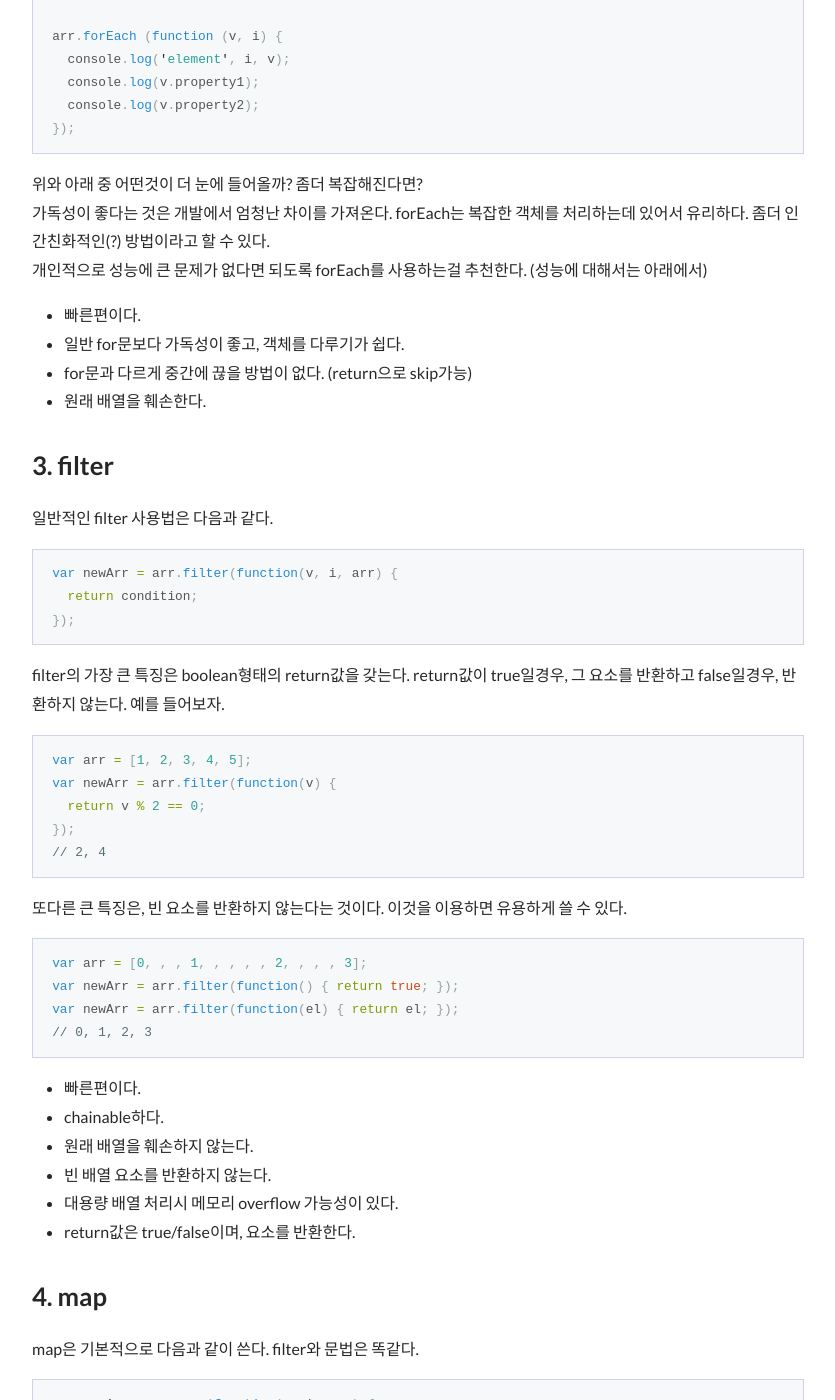
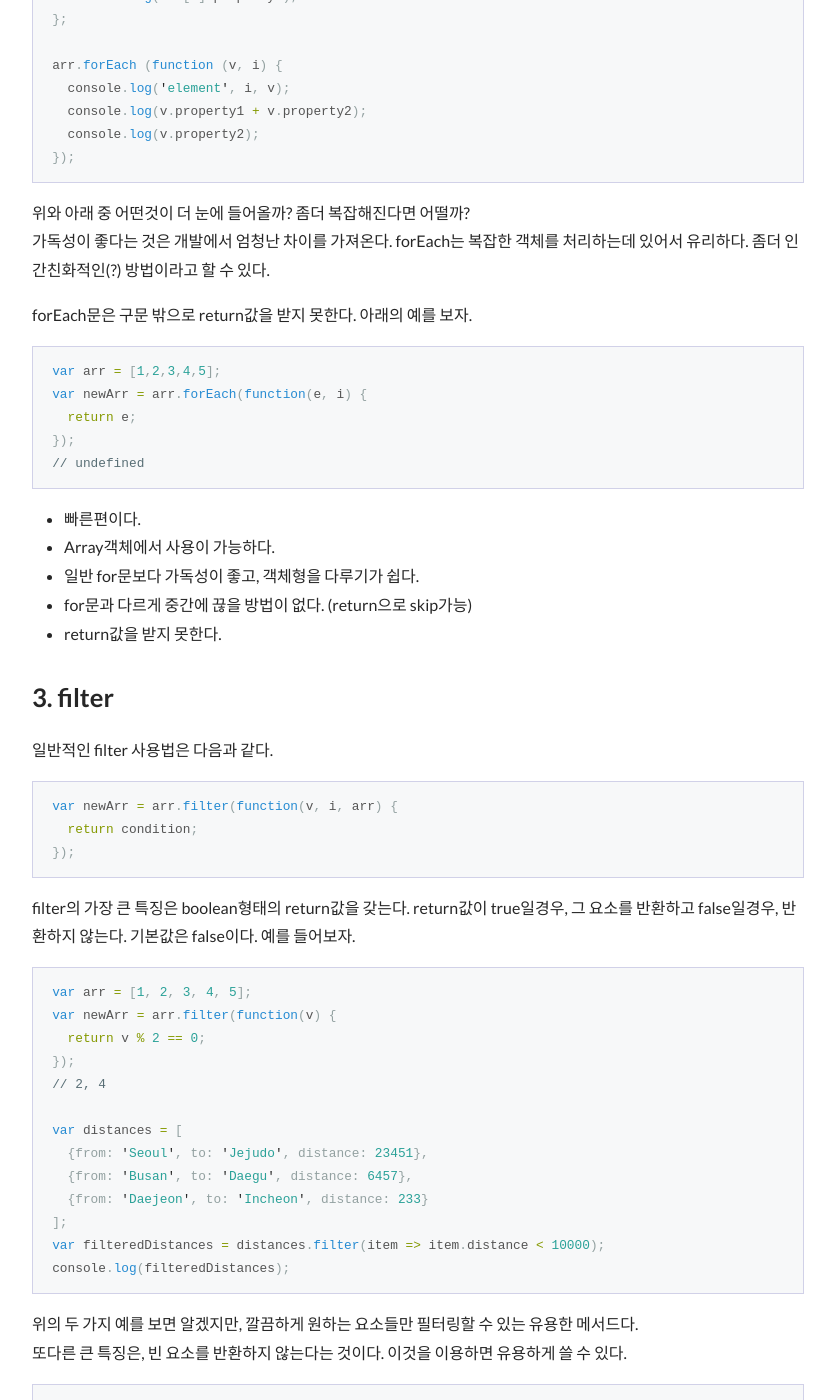
Before and after one commit to daesuni/daesuni.github.io, a Jekyll site: the page built from _posts/2019-01-30-Loop performance.md, in a window 1280 px wide and 1400 px high, scrolled down 1230 px. Shown: the whole window, without its empty margins (222-1057 px from the left). Built offline with Jekyll 4.4.1, drawn with Linux system fonts in a browser that asks for light colours; comment, search, counter and statistics services are not loaded; some of the changed text lies outside the part shown.

Commit message:
post refine

````diff
--- a/_posts/2019-01-30-Loop performance.md
+++ b/_posts/2019-01-30-Loop performance.md
@@ -20,8 +20,9 @@ for (int i = 0; i < 10; i++) {
 ```
 
 - 가장 빠르고 단순하다. 그래서 효율적이다.
-- 중간에 loop종료가 가능하다. (continue or break)
-- 반복범위 컨트롤이 가능하다.
+- 모든 자료형에 대해 사용이 가능하다.
+- 중간에 loop 건너뛰기나 종료가 가능하다. (continue or break)
+- 반복범위 컨트롤이 가능하다. (i++, i--, i+=2*i 등)
 - 변수를 활용할 수 있다. (var i 값을 사용할 수 있다)
 
 ### 2. forEach
@@ -39,25 +40,35 @@ arr.forEach(function(v, i, arr) {
 ```javascript
 for (var i = 0; i <arr.length; i++) {
   console.log('element', i, arr[i]);
-  console.log(arr[i].property1);
+  console.log(arr[i].property1 + arr[i].property2);
   console.log(arr[i].property2);
 };
 
 arr.forEach (function (v, i) {
   console.log('element', i, v);
-  console.log(v.property1);
+  console.log(v.property1 + v.property2);
   console.log(v.property2);
 });
 ```
 
-위와 아래 중 어떤것이 더 눈에 들어올까? 좀더 복잡해진다면?<br/>
+위와 아래 중 어떤것이 더 눈에 들어올까? 좀더 복잡해진다면 어떨까?<br/>
 가독성이 좋다는 것은 개발에서 엄청난 차이를 가져온다. forEach는 복잡한 객체를 처리하는데 있어서 유리하다. 좀더 인간친화적인(?) 방법이라고 할 수 있다.<br/>
-개인적으로 성능에 큰 문제가 없다면 되도록 forEach를 사용하는걸 추천한다. (성능에 대해서는 아래에서)
+
+forEach문은 구문 밖으로 return값을 받지 못한다. 아래의 예를 보자.
+
+```javascript
+var arr = [1,2,3,4,5];
+var newArr = arr.forEach(function(e, i) {
+  return e;
+});
+// undefined
+```
 
 - 빠른편이다.
-- 일반 for문보다 가독성이 좋고, 객체를 다루기가 쉽다.
+- Array객체에서 사용이 가능하다.
+- 일반 for문보다 가독성이 좋고, 객체형을 다루기가 쉽다.
 - for문과 다르게 중간에 끊을 방법이 없다. (return으로 skip가능)
-- 원래 배열을 훼손한다.
+- return값을 받지 못한다.
 
 ### 3. filter
 
@@ -69,7 +80,7 @@ var newArr = arr.filter(function(v, i, arr) {
 });
 ```
 
-filter의 가장 큰 특징은 boolean형태의 return값을 갖는다. return값이 true일경우, 그 요소를 반환하고 false일경우, 반환하지 않는다.
+filter의 가장 큰 특징은 boolean형태의 return값을 갖는다. return값이 true일경우, 그 요소를 반환하고 false일경우, 반환하지 않는다. 기본값은 false이다.
 예를 들어보자.
 
 ```javascript
@@ -78,8 +89,17 @@ var newArr = arr.filter(function(v) {
   return v % 2 == 0;
 });
 // 2, 4
+
+var distances = [
+  {from: 'Seoul', to: 'Jejudo', distance: 23451},
+  {from: 'Busan', to: 'Daegu', distance: 6457},
+  {from: 'Daejeon', to: 'Incheon', distance: 233}
+];
+var filteredDistances = distances.filter(item => item.distance < 10000);
+console.log(filteredDistances);
 ```
 
+위의 두 가지 예를 보면 알겠지만, 깔끔하게 원하는 요소들만 필터링할 수 있는 유용한 메서드다.<br/>
 또다른 큰 특징은, 빈 요소를 반환하지 않는다는 것이다. 이것을 이용하면 유용하게 쓸 수 있다.
 
 ```javascript
@@ -90,8 +110,8 @@ var newArr = arr.filter(function(el) { return el; });
 ```
 
 - 빠른편이다.
+- Array객체에서 사용이 가능하다.
 - chainable하다.
-- 원래 배열을 훼손하지 않는다.
 - 빈 배열 요소를 반환하지 않는다.
 - 대용량 배열 처리시 메모리 overflow 가능성이 있다.
 - return값은 true/false이며, 요소를 반환한다.
@@ -106,8 +126,7 @@ var newArr = arr.map(function(v, i, arr) {
 });
 ```
 
-filter와 다른점이라고 하면, filter는 return값으로 true/false만 쓸 수 있으며, 요소를 반환한다.<br/>
-하지만 map의 경우 요소가 아닌 새로운 값을 반환할 수 있다.
+filter와 다른점이라고 하면, filter는 return값으로 true/false만 쓸 수 있으며, 요소를 반환하지만, map의 경우 요소가 아닌 새로운 값을 만들어서 return할 수 있다.
 
 ```javascript
 var arr = [1, 2, 3, 4, 5];
@@ -117,7 +136,10 @@ var newArr = arr.map(function(v, i, arr) {
 // 2, 3, 4, 5, 6
 ```
 
-- 기본적인 특징은 filter와 같다.
+- 빠른편이다.
+- Array객체에서 사용이 가능하다.
+- chainable하다.
+- 대용량 배열 처리시 메모리 overflow 가능성이 있다.
 - return값 자체를 반환한다.
 
 ### 5. reduce
````
Also changed, not shown: _posts/2018-10-12-Spring profile.md (+24 -8 lines), _posts/2019-02-06-Javascript semicolon.md (+4 -4 lines), _posts/2019-02-07-Jquery trigger.md (+3 -1 lines).
